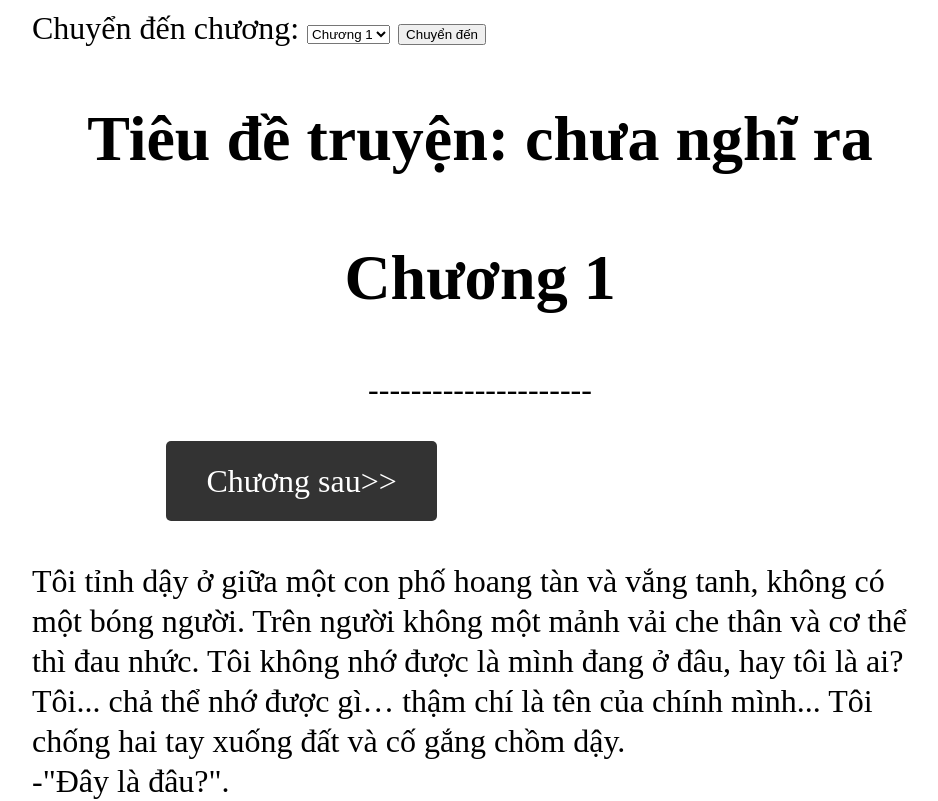
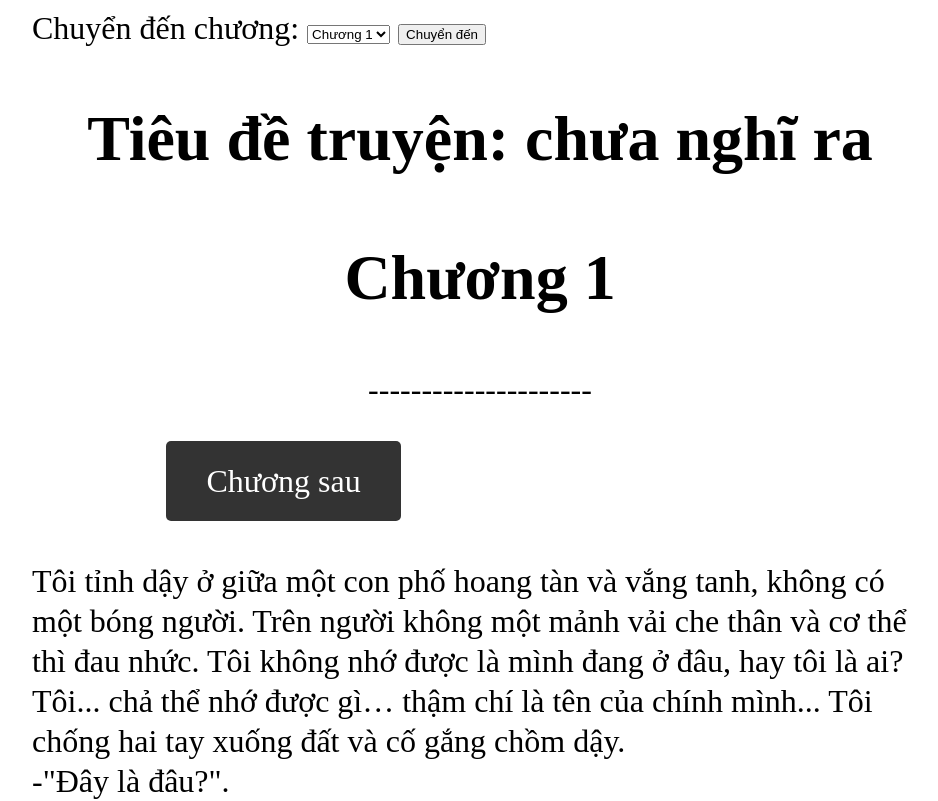
Before and after one commit to tyducmy/mynovel, a plain HTML site: page index.html in a window 1280 px wide. Shown: the top 801 px of the page, without its empty margins (160-1098 px from the left). Drawn offline with Linux system fonts and the light colour scheme.

Commit message:
Add files via upload

```diff
--- a/index.html
+++ b/index.html
@@ -34,7 +34,7 @@
     <h1 style="text-align: center;line-height: 150%;" >Chương 1</h1>
         <p style="text-align: center;">---------------------</p>
         <div class="nav-buttons">
-            <a style="margin-left: 15%;" href="truyen1.html" class="next-chapter">Chương sau&gt;&gt;</a>
+            <a style="margin-left: 15%;" href="truyen1.html" class="next-chapter">Chương sau</a>
           </div>
         <br>Tôi tỉnh dậy ở giữa một con phố hoang tàn và vắng tanh, không có một bóng người. Trên người không một mảnh vải che thân và cơ
         thể thì đau nhức. Tôi không nhớ được là mình đang ở đâu, hay tôi là ai? Tôi... chả thể nhớ được gì… thậm chí là tên của chính mình... Tôi chống hai tay xuống đất và cố gắng chồm dậy.
@@ -60,7 +60,7 @@
         </p>
 	<p>Nội dung truyện tiếp theo.</p>
       <div class="nav-buttons">
-        <a style="margin-left: 15%;" href="truyen1.html" class="next-chapter">Chương sau&gt;&gt;</a>
+        <a style="margin-left: 15%;" href="truyen1.html" class="next-chapter">Chương sau</a>
       </div>
 
 
--- a/style.css
+++ b/style.css
@@ -50,6 +50,7 @@ body {
   }
 }
 
+/* kích thước màn hình lớn hơn 600px */
 @media (min-width: 601px) {
   body {
     text-align: left;
```
